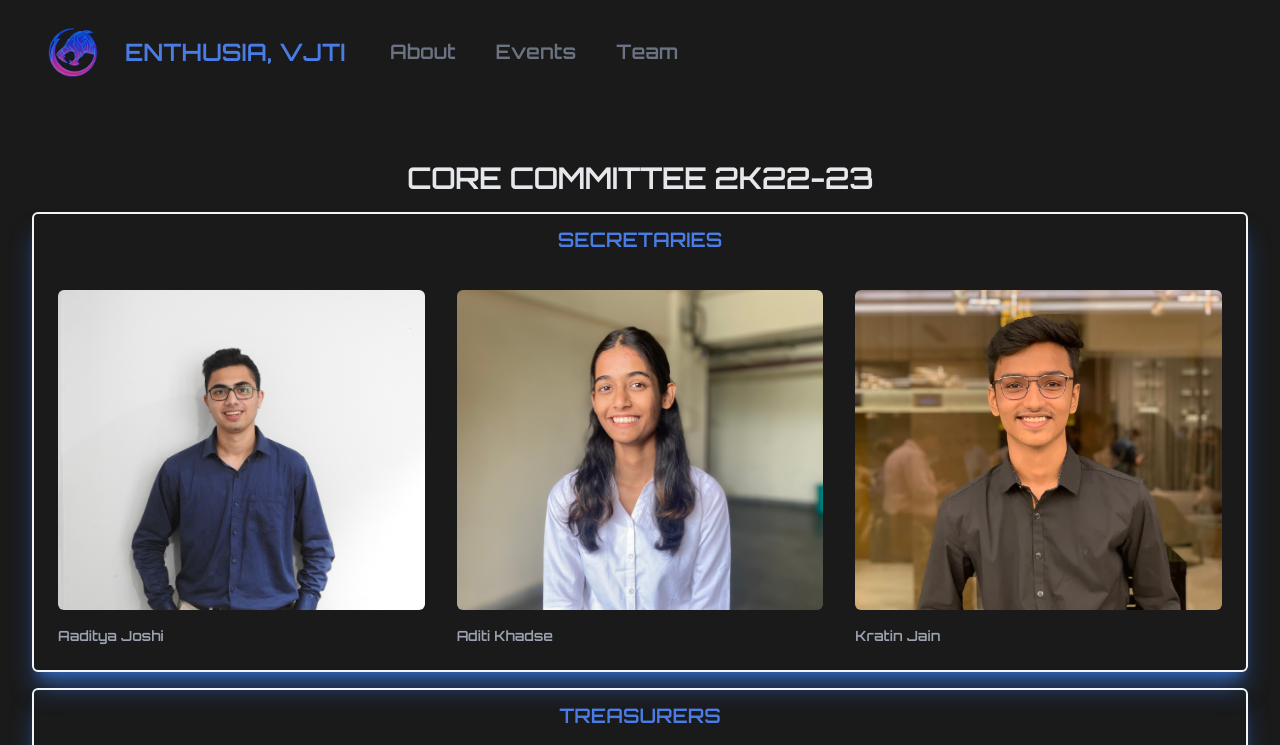
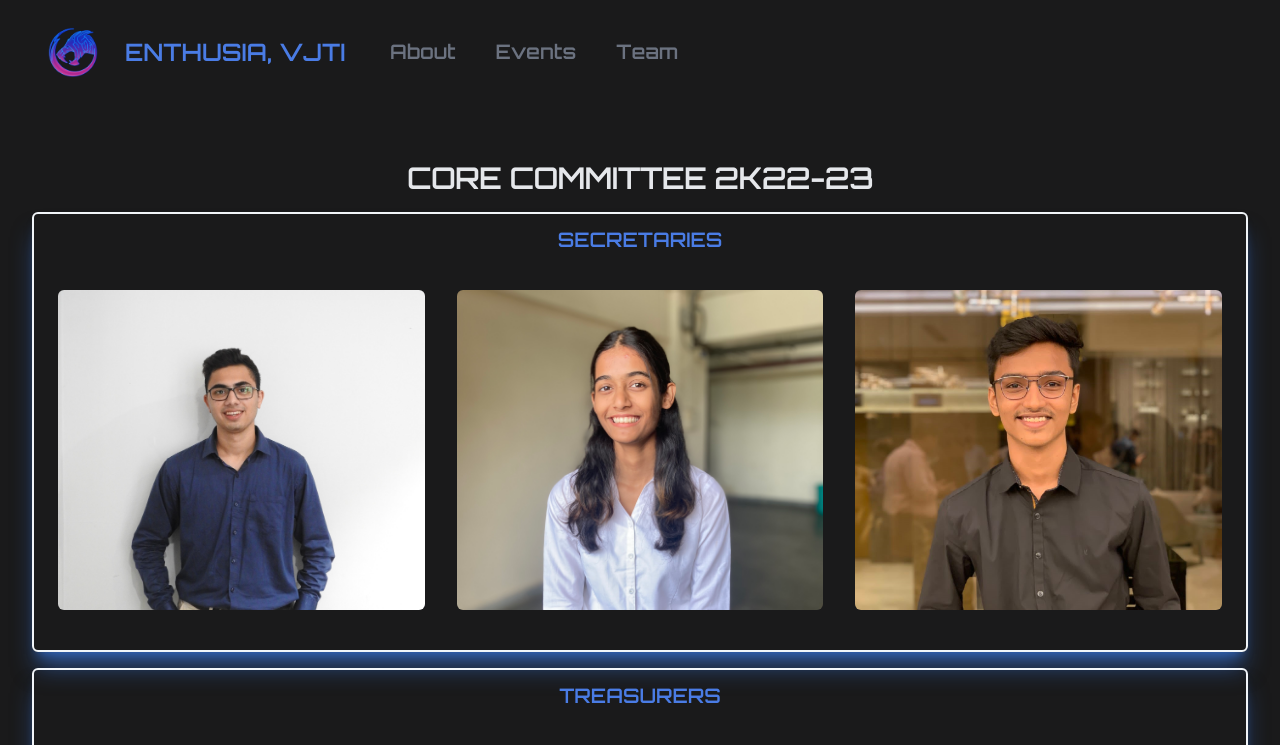
Before and after one commit to esarvesh11/EnthusiaVJTI2k22-23, a React (Create React App) app: page /team in a window 1280 px wide. Shown: the top 745 px of the page. Built offline with nearby package versions, Linux system fonts and the light colour scheme; grey boxes are pictures that could not be loaded.

Commit message:
hover state update

```diff
--- a/src/UI/Member.js
+++ b/src/UI/Member.js
@@ -1,20 +1,32 @@
 import React from "react";
+import { useState } from "react";
 
 function Member(props) {
+
+  const [isHovering, setIsHovering] = useState(false);
+
+  const handleMouseOver = () => {
+    setIsHovering(true);
+  };
+
+  const handleMouseOut = () => {
+    setIsHovering(false);
+  };
+
     return(
         <div class="group relative">
-            <div class="w-full min-h-80 bg-gray-200 aspect-w-1 aspect-h-1 rounded-md overflow-hidden group-hover:opacity-75 lg:h-80 lg:aspect-none">
+            <div onMouseOver={handleMouseOver} onMouseOut={handleMouseOut} class="w-full min-h-80 bg-gray-200 aspect-w-1 aspect-h-1 rounded-md overflow-hidden group-hover:opacity-75 lg:h-80 lg:aspect-none">
               <img src={props.src} alt={props.alt} style={{ width: "125%", height: "125%" }} class="w-full h-full object-center object-cover lg:w-full lg:h-full" />
             </div>
             <div class="mt-4 flex justify-between">
-              <div>
-                <h3 class="text-sm text-gray-400">
+              {isHovering && <div>
+                <h3 class="text-sm text-red-400">
                   <p>
                     <span aria-hidden="true" class="absolute inset-0"></span>
                     {props.name}
                   </p>
                 </h3>
-              </div>
+              </div>}
 
             </div>
           </div>
```
